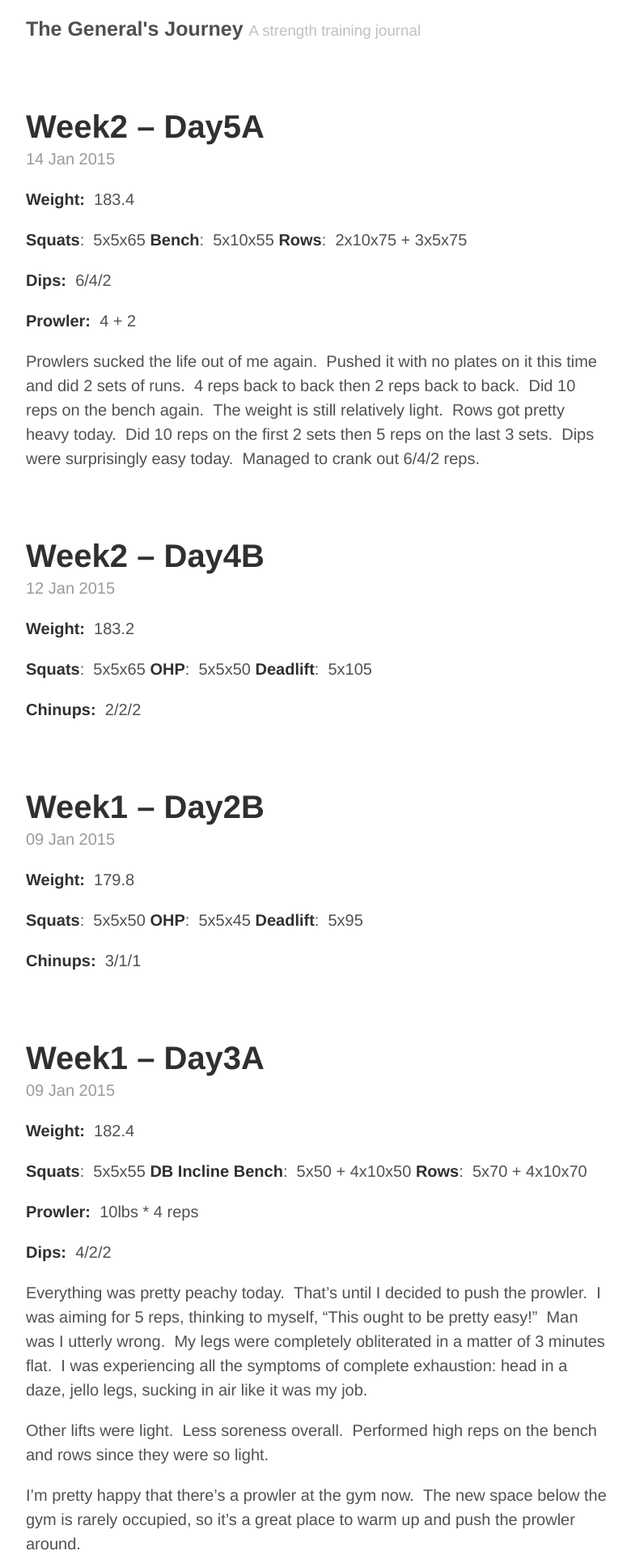
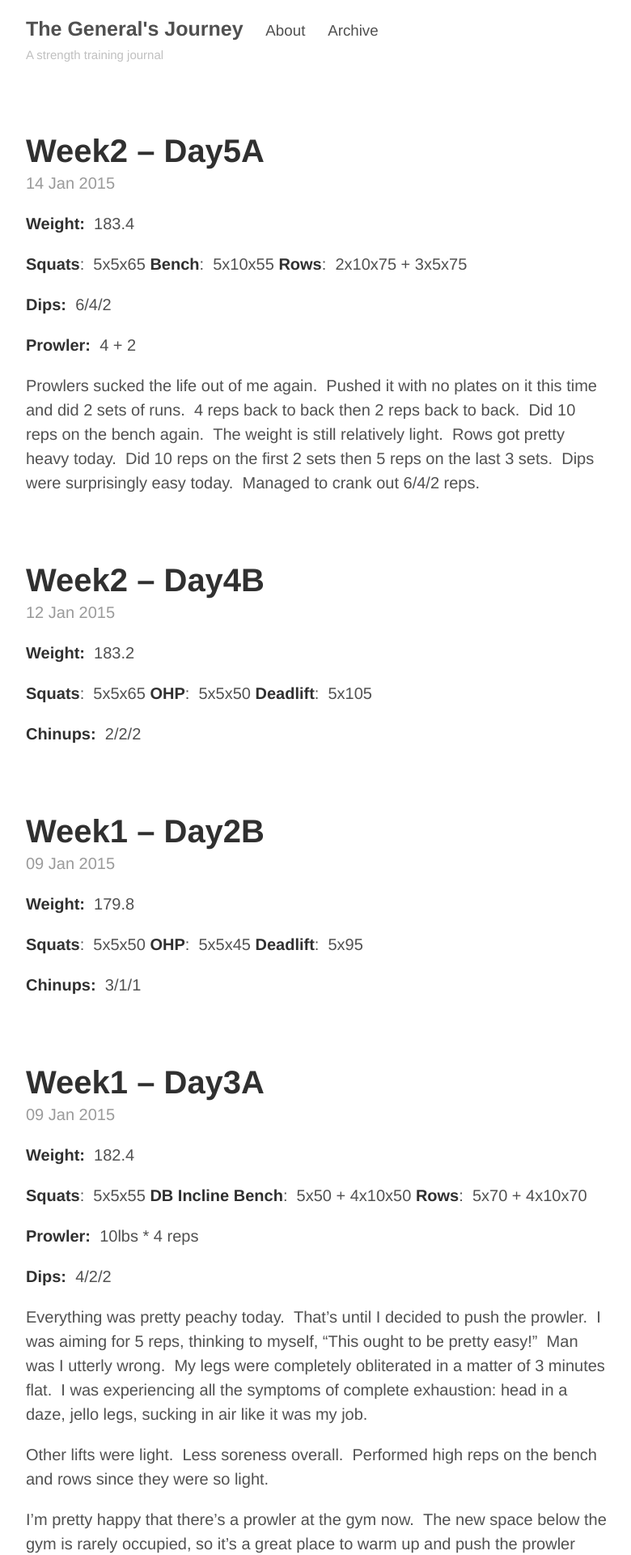
Before and after one commit to mbchoa/discipline, a Jekyll site: the page built from index.html, in a window 1280 px wide. Shown: the top 1920 px of the page at 81% size, without its empty margins (248-1028 px from the left). Built offline with Jekyll 4.4.1, drawn with Linux system fonts in a browser that asks for light colours; Markdown is read by kramdown in place of the engine named in the settings; the list of posts is cut into pages by our own code.

Commit message:
Added "About" and "Archive" links on page header

```diff
--- a/_config.yml
+++ b/_config.yml
@@ -24,3 +24,8 @@ author:
 
 # Custom vars
 version:             1.0.0
+
+# Navigation menu
+pages_list:
+  About: '/about/'
+  Archive: '/archive/'
--- a/_layouts/default.html
+++ b/_layouts/default.html
@@ -9,8 +9,12 @@
       <header class="masthead">
         <h3 class="masthead-title">
           <a href="{{ site.baseurl }}" title="Home">{{ site.title }}</a>
-          <small>{{ site.tagline }}</small>
+		    {% for page in site.pages_list %}
+              &nbsp;&nbsp;&nbsp;<small><a href="{{ page[1]  }}">{{ page[0] }}</a></small>
+            {% endfor %}
+
         </h3>
+		<small>{{ site.tagline }}</small>
       </header>
 
       <main>
--- a/public/css/poole.css
+++ b/public/css/poole.css
@@ -305,6 +305,14 @@ tbody tr:nth-child(odd) th {
   padding-bottom: 1rem;
   margin-bottom: 3rem;
 }
+
+.masthead small {
+  font-size: 75%;
+  font-weight: 400;
+  color: #c0c0c0;
+  letter-spacing: 0;
+}
+
 .masthead-title {
   margin-top: 0;
   margin-bottom: 0;
@@ -313,12 +321,7 @@ tbody tr:nth-child(odd) th {
 .masthead-title a {
   color: #505050;
 }
-.masthead-title small {
-  font-size: 75%;
-  font-weight: 400;
-  color: #c0c0c0;
-  letter-spacing: 0;
-}
+
 
 
 /*
```
Also changed, not shown: archive.md (added, +10 -0 lines).
